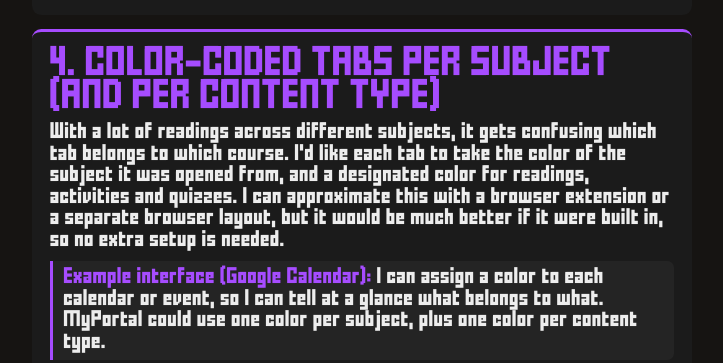
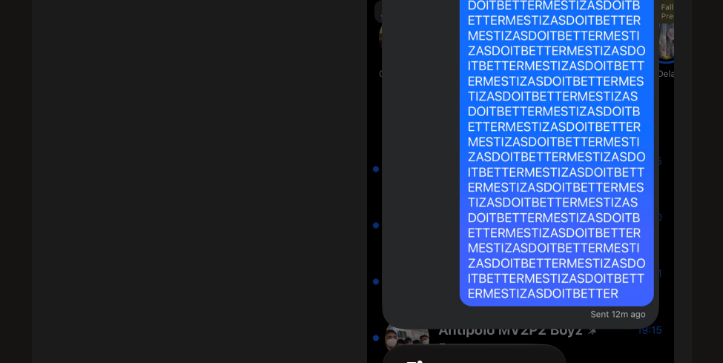
Before and after one commit to gameone1-gg/comped10-assignment2, a plain HTML site: page assignment3.html in a window 1280 px wide. Shown: the part 10371-10734 px from the top of the page, without its empty margins (278-1001 px from the left). Drawn offline with Linux system fonts and the light colour scheme.

Commit message:
Update image source for iPhone screenshot

```diff
--- a/assignment3.html
+++ b/assignment3.html
@@ -146,7 +146,7 @@ h1{margin:0;font-weight:400;text-transform:uppercase;line-height:1.4;font-size:c
 <p class="eg" style="--c:var(--gr)"><b>Auxiliary example (iPhone message preview):</b> On an iPhone, the message list and notifications show the first lines of a message, so I can read what it says without opening the conversation. MyPortal could do the same for course items, showing a short preview of the content under each title so I can see what it is without clicking through multiple tabs.</p>
 <div class="phs"><div class="ph"><img src="unlabeled_1.png" alt="MyPortal upcoming events list">
 </div><div class="ph"><img src="Spotifysearch.PNG" alt="Spotify search results">
-<img src="images/iphonescreenshot.png" alt="Long-press preview of a message in a chat app on iPhone, shown without opening the conversation"></div></div>
+<img src="iphonescreenshot.png" alt="Long-press preview of a message in a chat app on iPhone, shown without opening the conversation"></div></div>
 </section>
 
 <section class="sec" style="--c:var(--pu)">
```
